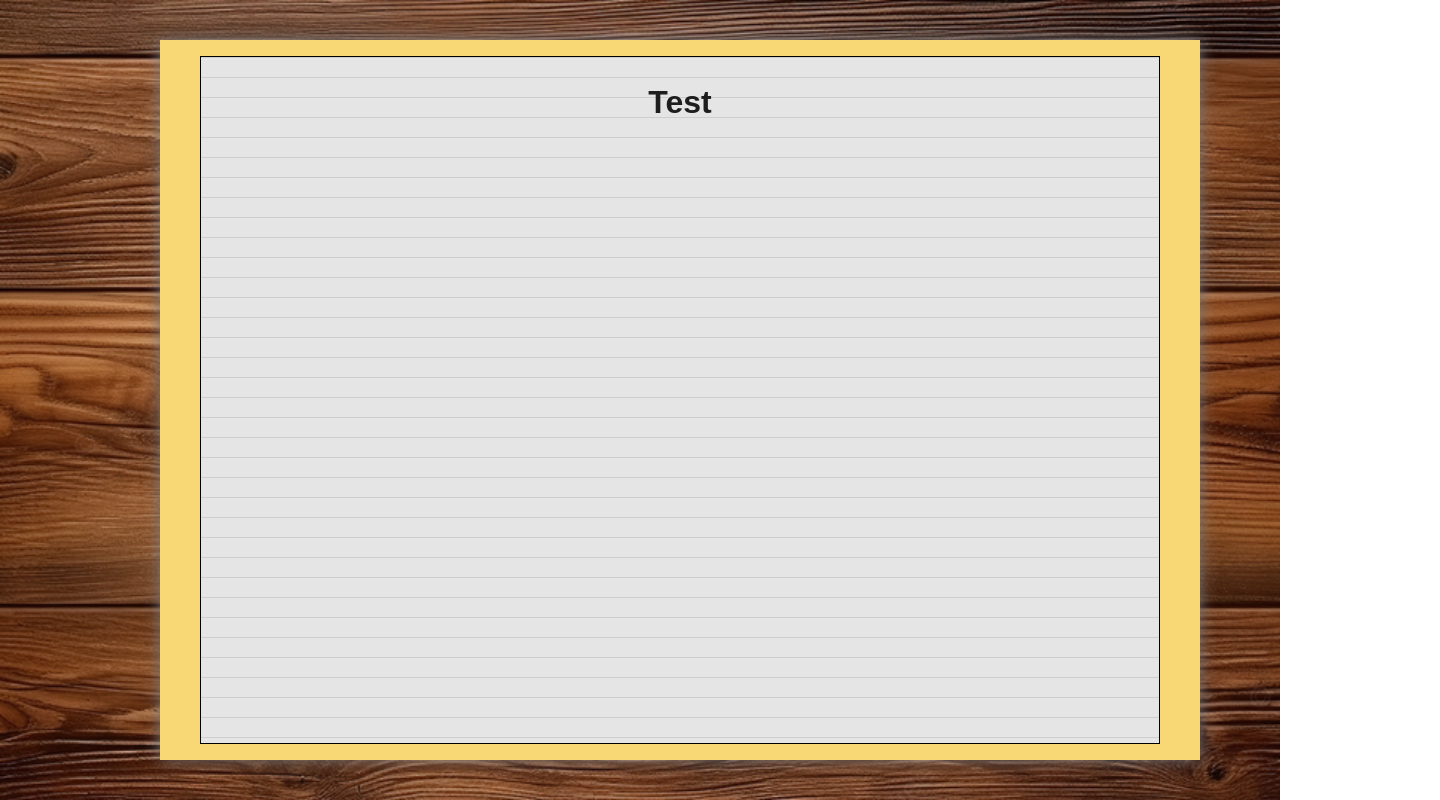
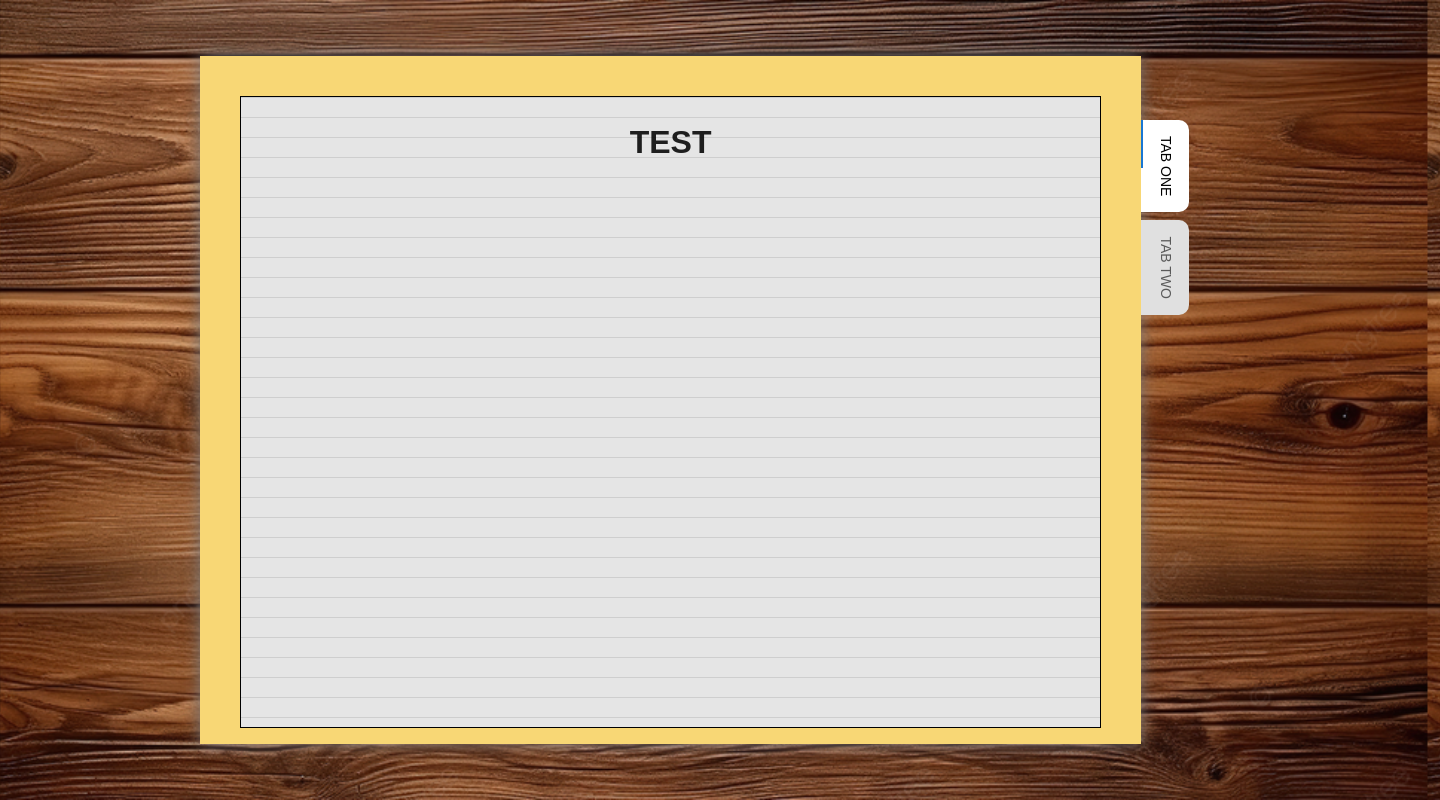
Before and after one commit to robbyj1388/resume-site, a React (Vite) app: page / in a window 1280 px wide. Shown: the whole page, 1440 px wide, since content can reach past the window. Built offline with nearby package versions, Linux system fonts and the light colour scheme; a web font is replaced by a local one.

Commit message:
feat/updated-layout:     - Added tabs

```diff
--- a/src/app/app.tsx
+++ b/src/app/app.tsx
@@ -1,10 +1,10 @@
 import { AppProviders } from "./providers";
-import { Folder } from "../features/portfolio/components/Folder";
+import { Portfolio } from "../features/portfolio/Portfolio";
 
 export function App() {
   return (
     <AppProviders>
-      <Folder />
+      <Portfolio />
     </AppProviders>
   );
 }
--- /dev/null
+++ b/src/features/folder-tabs/FolderTabs.tsx
@@ -0,0 +1,41 @@
+import { useState } from "react";
+import { Box, Tab, Tabs } from "@mui/material";
+
+export const FolderTabs = () => {
+  const [activeTab, setActiveTab] = useState(0);
+  const handleTabChange = (_event: React.SyntheticEvent, newTab: number) => {
+    setActiveTab(newTab);
+    console.log("print");
+  };
+
+  return (
+    <Box
+      sx={{
+        transform: "rotate(90deg)",
+        transformOrigin: "top left",
+        display: "inline-flex",
+      }}
+    >
+      <Tabs
+        value={activeTab}
+        onChange={handleTabChange}
+        aria-label="icon tabs example"
+        sx={{
+          "& .MuiTab-root": {
+            borderTopLeftRadius: "10px",
+            borderTopRightRadius: "10px",
+            bgcolor: "#e0e0e0", // Inactive tab color
+            mr: 1,
+          },
+          "& .Mui-selected": {
+            bgcolor: "white", // Active tab color
+            color: "black !important",
+          },
+        }}
+      >
+        <Tab label="Tab One" />
+        <Tab label="Tab Two" />
+      </Tabs>
+    </Box>
+  );
+};
--- /dev/null
+++ b/src/features/folder/Folder.tsx
@@ -0,0 +1,54 @@
+import { Box } from "@mui/material";
+import { FolderTabs } from "../folder-tabs/FolderTabs";
+import { FolderBody } from "./components/FolderBody";
+import { Paper } from "./components/Paper";
+
+const folderMargin = {
+  t: 5,
+  b: 5,
+  l: 20,
+  r: 10, // Leave Space for folder tabs
+};
+const folderPadding = {
+  t: 2,
+  b: 2,
+  l: 5,
+  r: 5,
+};
+
+export const Folder = () => {
+  return (
+    <Box
+      sx={{
+        height: "90vh",
+        width: "100%",
+        mt: folderMargin.t,
+        mb: folderMargin.b,
+        ml: folderMargin.l,
+        mr: folderMargin.r,
+        pt: folderPadding.t,
+        pb: folderPadding.b,
+        pl: folderPadding.l,
+        pr: folderPadding.r,
+        display: "flex",
+        gap: 2,
+      }}
+    >
+      <FolderBody>
+        <Paper>
+          <h1>TEST</h1>
+        </Paper>
+      </FolderBody>
+      <Box
+        sx={{
+          ml: 4,
+          pt: 8,
+          pr: 1,
+          flexShrink: 0,
+        }}
+      >
+        <FolderTabs />
+      </Box>
+    </Box>
+  );
+};
--- /dev/null
+++ b/src/features/folder/components/FolderBody.tsx
@@ -0,0 +1,27 @@
+import { Box } from "@mui/material";
+import type React from "react";
+
+type FolderProps = {
+  children: React.ReactNode;
+};
+
+export const FolderBody = ({ children }: FolderProps) => {
+  return (
+    <Box
+      sx={{
+        position: "relative",
+        display: "flex",
+        alignItems: "center",
+        justifyContent: "center",
+        flex: 1,
+        width: "100%",
+        height: "100%",
+        textAlign: "center",
+        boxShadow: "0px 0px 15px #787878",
+        bgcolor: "rgb(248, 215, 117)",
+      }}
+    >
+      {children}
+    </Box>
+  );
+};
--- /dev/null
+++ b/src/features/folder/components/Paper.tsx
@@ -0,0 +1,37 @@
+import { Box } from "@mui/material";
+
+type PaperProps = {
+  children: React.ReactNode;
+};
+
+const paperMargin = {
+  t: 5,
+  b: 2,
+  l: 5,
+  r: 5,
+};
+
+export const Paper = ({ children }: PaperProps) => {
+  return (
+    <Box
+      sx={{
+        flex: 1,
+        alignSelf: "stretch",
+        minWidth: 0,
+        bgcolor: "white",
+        /* Create lines in paper */
+        backgroundImage:
+          "linear-gradient(to right, rgba(0, 0, 0, 0.1) 1px, transparent 1px), linear-gradient(to bottom, rgba(0, 0, 0, 0.1) 1px, transparent 1px)",
+        backgroundSize: "1px 20px",
+        backgroundAttachment: "local",
+        border: "1px solid #000000",
+        mt: paperMargin.t,
+        mb: paperMargin.b,
+        ml: paperMargin.l,
+        mr: paperMargin.r,
+      }}
+    >
+      {children}
+    </Box>
+  );
+};
--- /dev/null
+++ b/src/features/portfolio/Portfolio.tsx
@@ -0,0 +1,10 @@
+import { Box } from "@mui/material";
+import { Folder } from "../folder/Folder";
+
+export const Portfolio = () => {
+  return (
+    <Box>
+      <Folder />
+    </Box>
+  );
+};
--- a/src/features/portfolio/components/Folder.tsx
+++ /dev/null
@@ -1,54 +0,0 @@
-import { Box } from "@mui/material";
-const folderMargin = {
-  t: 5,
-  b: 5,
-  l: 20,
-  r: 10, // Leave Space for folder tabs
-};
-const folderPadding = {
-  t: 2,
-  b: 2,
-  l: 5,
-  r: 5,
-};
-
-export const Folder = () => {
-  return (
-    <Box
-      sx={{
-        position: "relative",
-        display: "flex",
-        alignItems: "center",
-        justifyContent: "center",
-        textAlign: "center",
-        boxShadow: "0px 0px 15px #787878",
-        height: "90vh",
-        mt: folderMargin.t,
-        mb: folderMargin.b,
-        ml: folderMargin.l,
-        mr: folderMargin.r,
-        pt: folderPadding.t,
-        pb: folderPadding.b,
-        pl: folderPadding.l,
-        pr: folderPadding.r,
-        bgcolor: "rgb(248, 215, 117)",
-      }}
-    >
-      <Box
-        sx={{
-          width: "100%",
-          height: "100%",
-          bgcolor: "white",
-          /* Create lines in paper */
-          backgroundImage:
-            "linear-gradient(to right, rgba(0, 0, 0, 0.1) 1px, transparent 1px), linear-gradient(to bottom, rgba(0, 0, 0, 0.1) 1px, transparent 1px)",
-          backgroundSize: "1px 20px",
-          backgroundAttachment: "local",
-          border: "1px solid #000000",
-        }}
-      >
-        <h1> Test</h1>
-      </Box>
-    </Box>
-  );
-};
```
Also changed, not shown: src/features/portfolio/components/FolderTabs.tsx (deleted, +0 -24 lines), src/features/folder-tabs/components/AboutMePage.tsx (renamed from src/features/portfolio/components/AboutMePage.tsx), src/features/folder-tabs/components/ProjectPage.tsx (renamed from src/features/portfolio/components/ProjectPage.tsx), src/features/folder-tabs/components/WelcomePage.tsx (renamed from src/features/portfolio/components/WelcomePage.tsx), src/features/folder/components/oldFolder.tsx (renamed from src/features/portfolio/components/oldFolder.tsx).
